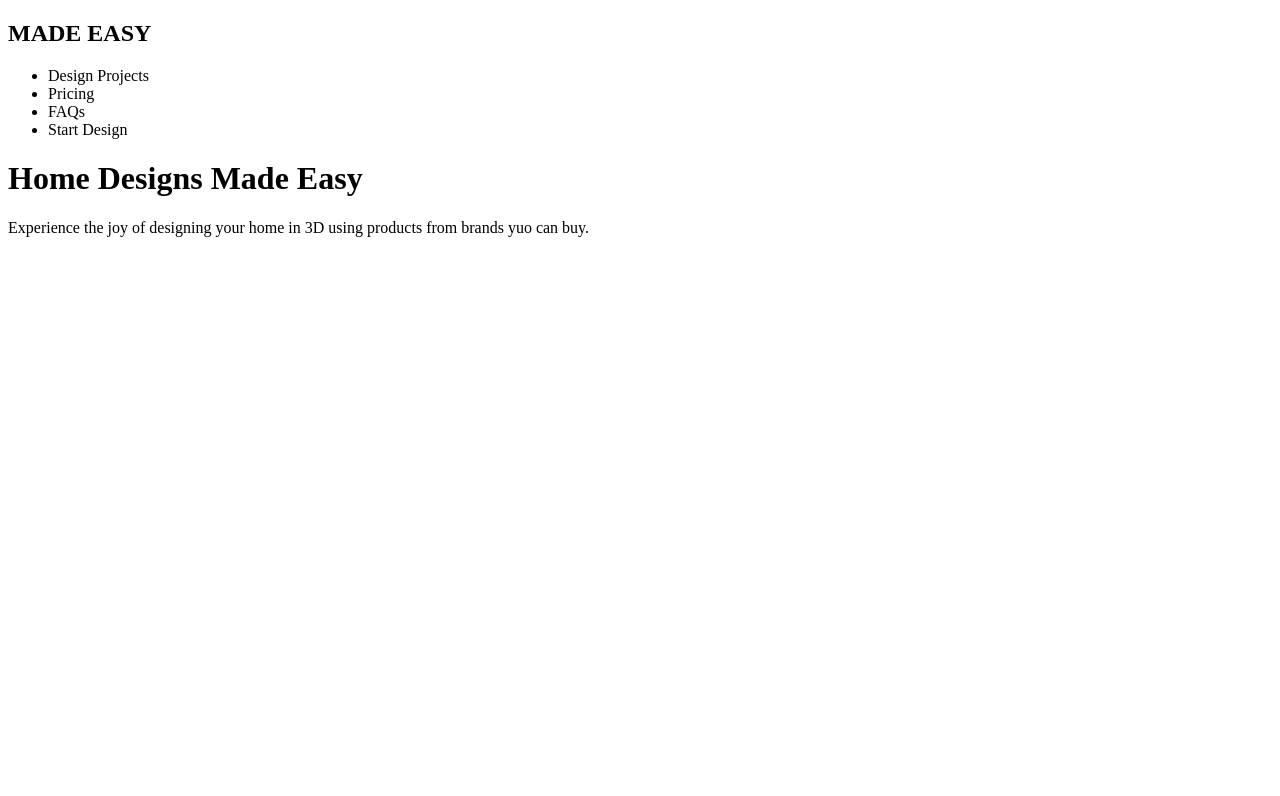
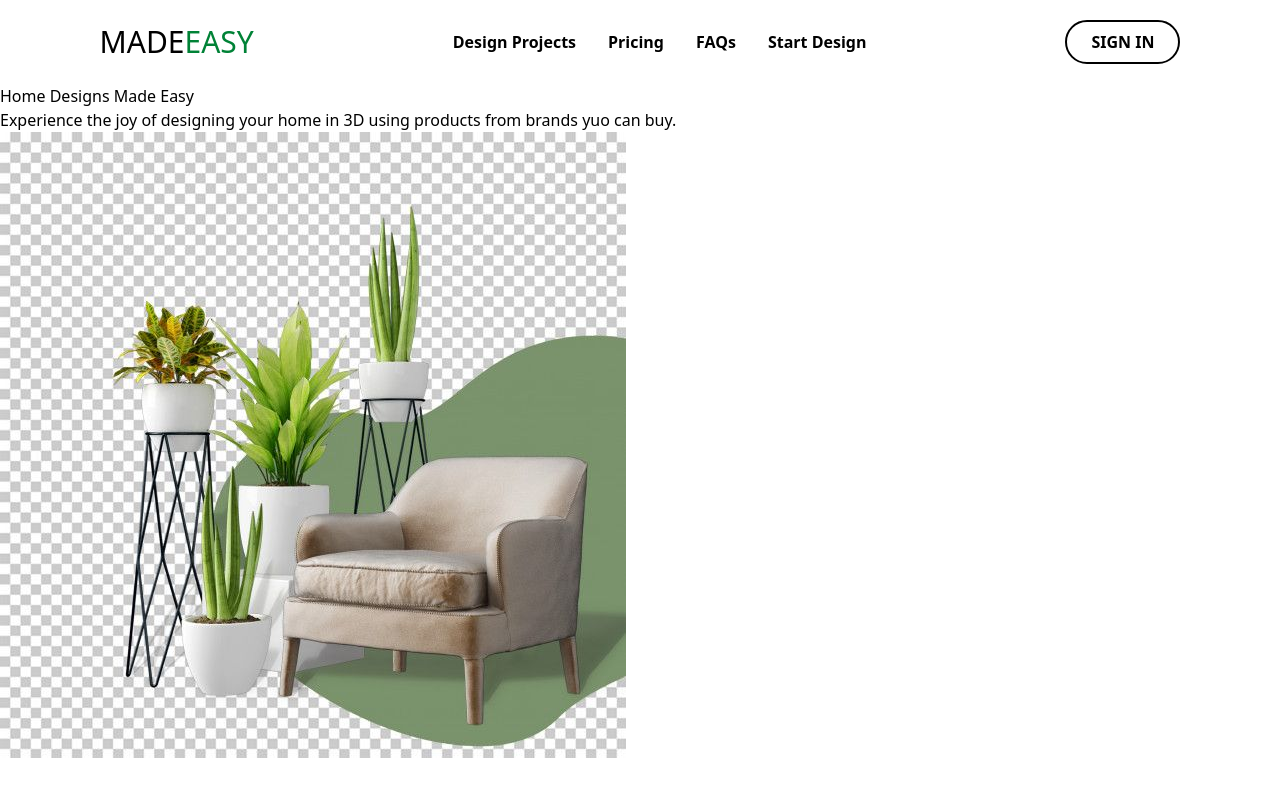
Before and after one commit to JannatulLima9575/tailwind-Landingpage, a plain HTML site: page index.html in a window 1280 px wide. Drawn offline with nearby package versions, Linux system fonts and the light colour scheme.

Commit message:
added navbar

```diff
--- a/index.html
+++ b/index.html
@@ -3,18 +3,20 @@
 <head>
     <meta charset="UTF-8">
     <meta name="viewport" content="width=device-width, initial-scale=1.0">
+    <script src="https://unpkg.com/@tailwindcss/browser@4"></script>
     <title>Landing Page</title>
 </head>
-<body>
+<body class="bg-white">
     <!-- Navbar section  -->
-     <nav>
-        <h2>MADE <span>EASY</span></h2>
-            <ul>
-                <li>Design Projects</li>
-                <li>Pricing</li>
-                <li>FAQs</li>
-                <li>Start Design</li>
+     <nav class="flex py-5 justify-around items-center">
+        <h2 class="text-3xl">MADE<span class="text-green-700">EASY</span></h2>
+            <ul class="flex gap-x-8">
+                <li class="cursor-pointer font-semibold hover:text-green-700">Design Projects</li>
+                <li class="cursor-pointer font-semibold hover:text-green-700">Pricing</li>
+                <li class="cursor-pointer font-semibold hover:text-green-700">FAQs</li>
+                <li class="cursor-pointer font-semibold hover:text-green-700">Start Design</li>
             </ul>
+            <button class="bg-white text-black px-6 font-semibold py-2 border-2 rounded-full hover:bg-green-700 hover:text-white">SIGN IN</button>
      </nav>
      <!-- banner section  -->
       <div>
@@ -22,6 +24,9 @@
             <h1>Home Designs Made Easy</h1>
             <p>Experience the joy of designing your home in 3D using products from brands yuo can buy.</p>
         </div>
+        <div>
+            <img src="landing.jpeg" alt="">
+        </div>
       </div>
 </body>
 </html>
```
